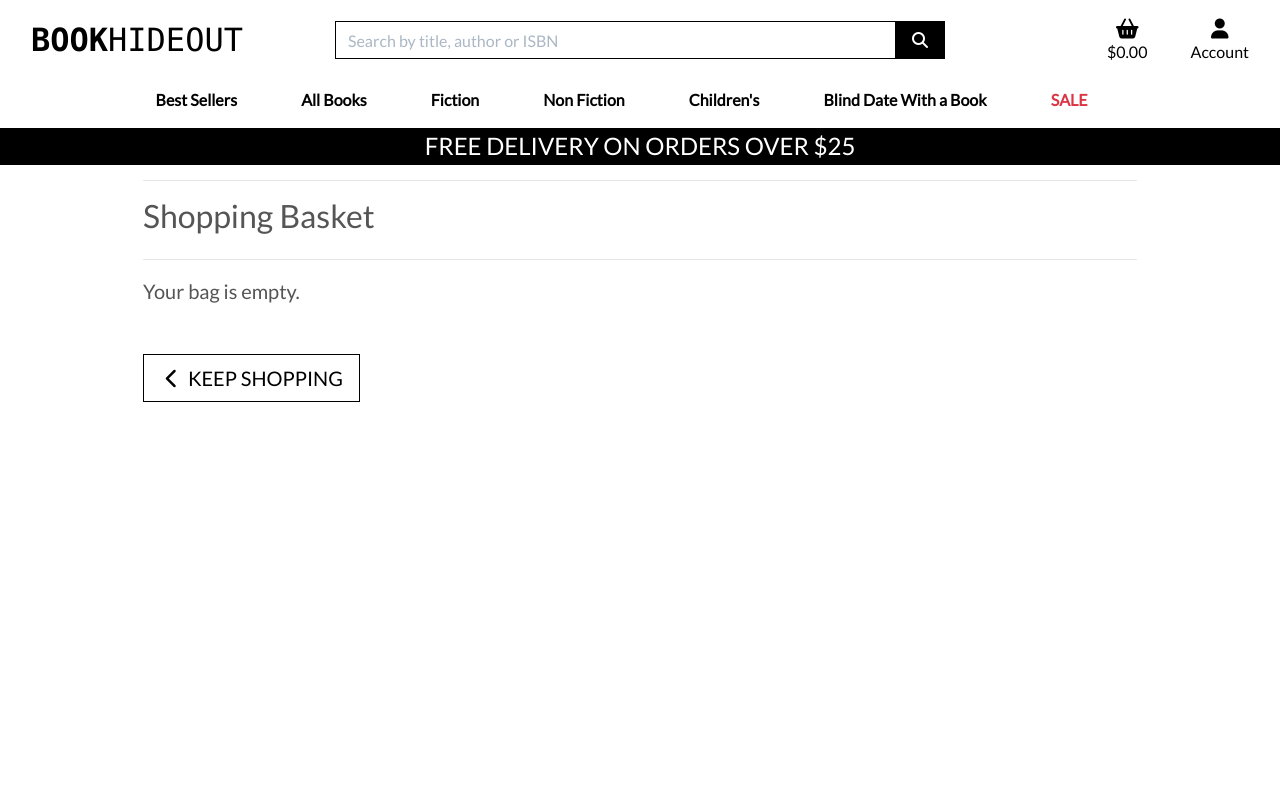
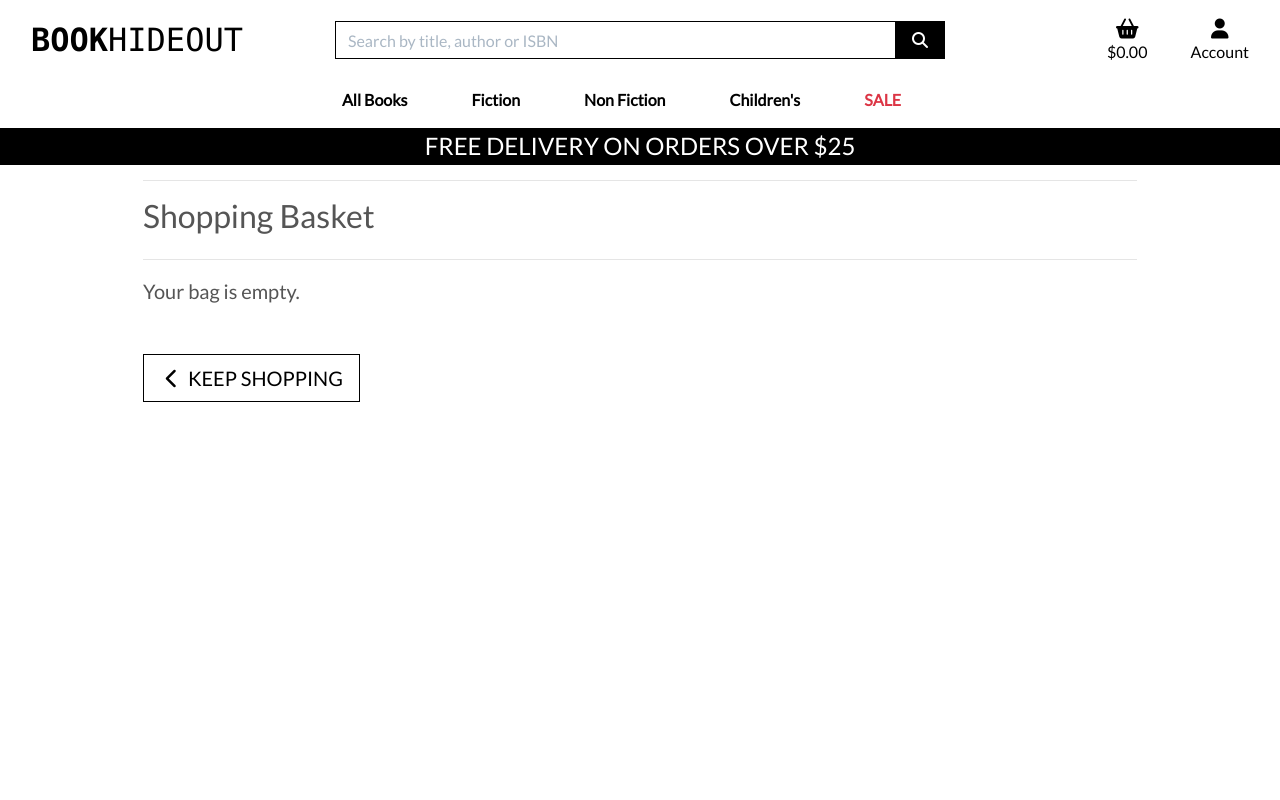
Before and after one commit to 4n4ru/CI-PP5-Book-Hideout, a Django app: page /bag/ in a window 1280 px wide. Run offline with Django 3.2, Linux system fonts and the light colour scheme; parts of the project's set-up code (start-up, migrations or seed data) failed here and were passed over; some libraries are stand-ins or nearby versions.

Commit message:
Feat: Remove best sellers and blind date with a book links from navbar

```diff
--- a/templates/includes/main-nav.html
+++ b/templates/includes/main-nav.html
@@ -1,11 +1,5 @@
 <div class="collapse navbar-collapse" id="main-nav">
     <ul class="navbar-nav w-auto mx-auto">
-        <!-- Best Sellers -->
-        <li class="nav-item">
-            <a href="#" class="logo-font font-weight-bold nav-link text-black mr-5">
-                Best Sellers
-            </a>
-        </li>
         <!-- All Books -->
         <li class="nav-item dropdown">
             <a href="#" class="logo-font font-weight-bold nav-link text-black mr-5" id="all-products-link"
@@ -53,12 +47,6 @@
                 Children's
             </a>
         </li>
-        <!-- Blind date with a book -->
-        <li class="nav-item">
-            <a href="#" class="logo-font font-weight-bold nav-link text-black mr-5">
-                Blind Date With a Book
-            </a>
-        </li>
         <!-- Sale -->
         <li class="nav-item">
             <a href="#" class="logo-font font-weight-bold nav-link text-danger mr-5">
```
